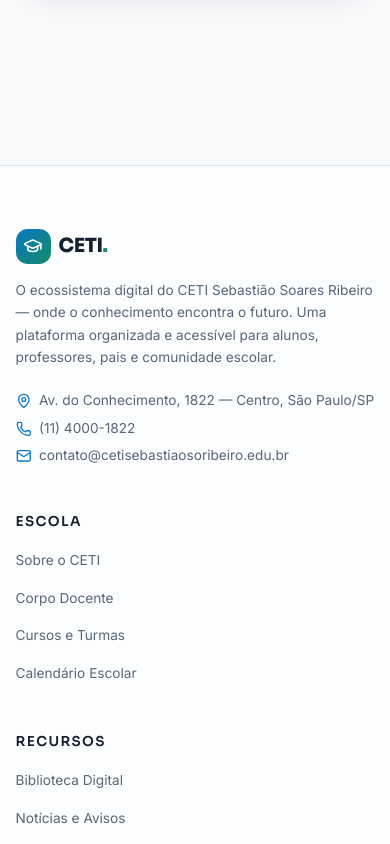
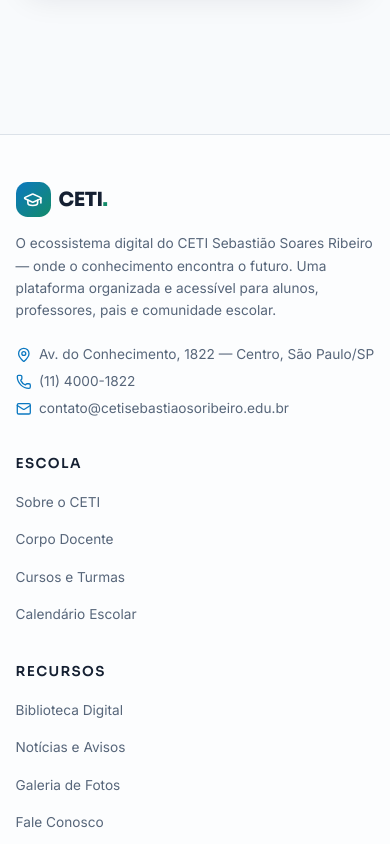
Before and after one commit to xxjoaohenrique-ai/ssr-connect, a React (Vite) app: page / in a window 390 px wide. Shown: the part 7480-8324 px from the top of the page. Built offline with nearby package versions, Linux system fonts and the light colour scheme; no server answers.

Commit message:
Ajustar rodapé e área segura do iPhone para todos os tamanhos

```diff
--- a/src/components/Footer.jsx
+++ b/src/components/Footer.jsx
@@ -42,11 +42,11 @@ export default function Footer() {
 
   const c = info || CONTACT_DEFAULTS;
   return (
-    <footer className="relative mt-24 border-t border-border bg-card/50">
-      <div className="mx-auto max-w-7xl px-4 pt-16 pb-28 sm:px-6 sm:pb-20 lg:px-8">
-        <div className="grid gap-12 lg:grid-cols-4">
+    <footer className="relative mt-16 min-w-0 border-t border-border bg-card/50 sm:mt-24">
+      <div className="mx-auto max-w-7xl px-4 pb-[calc(7.25rem_+_env(safe-area-inset-bottom))] pt-12 sm:px-6 sm:pt-16 lg:pb-20 lg:px-8">
+        <div className="grid gap-9 sm:grid-cols-2 sm:gap-12 lg:grid-cols-4">
           {/* Marca + contato */}
-          <div className="lg:col-span-2">
+          <div className="min-w-0 sm:col-span-2 lg:col-span-2">
             <Link to="/" className="flex items-center gap-2">
               <span className="flex h-9 w-9 items-center justify-center rounded-xl bg-gradient-to-br from-primary to-secondary text-white">
                 <GraduationCap className="h-5 w-5" />
@@ -60,7 +60,7 @@ export default function Footer() {
               encontra o futuro. Uma plataforma organizada e acessível para alunos, professores,
               pais e comunidade escolar.
             </p>
-            <div className="mt-6 space-y-2 text-sm text-muted-foreground">
+            <div className="mt-6 min-w-0 space-y-2 break-words text-sm text-muted-foreground">
               <p className="flex items-center gap-2">
                 <MapPin className="h-4 w-4 text-primary" /> {c.address}
               </p>
@@ -96,7 +96,7 @@ export default function Footer() {
         </div>
 
         <div className="mt-12 flex flex-col items-center justify-between gap-4 border-t border-border pt-8 sm:flex-row">
-          <div className="flex flex-wrap items-center justify-center gap-x-4 gap-y-1 text-center text-xs text-muted-foreground sm:justify-start">
+          <div className="flex min-w-0 flex-wrap items-center justify-center gap-x-4 gap-y-1 break-words text-center text-xs text-muted-foreground sm:justify-start">
             <p>© {new Date().getFullYear()} CETI Sebastião Soares Ribeiro. Todos os direitos reservados.</p>
             <Link to="/admin" className="transition-colors hover:text-primary">Painel Admin</Link>
           </div>
```
